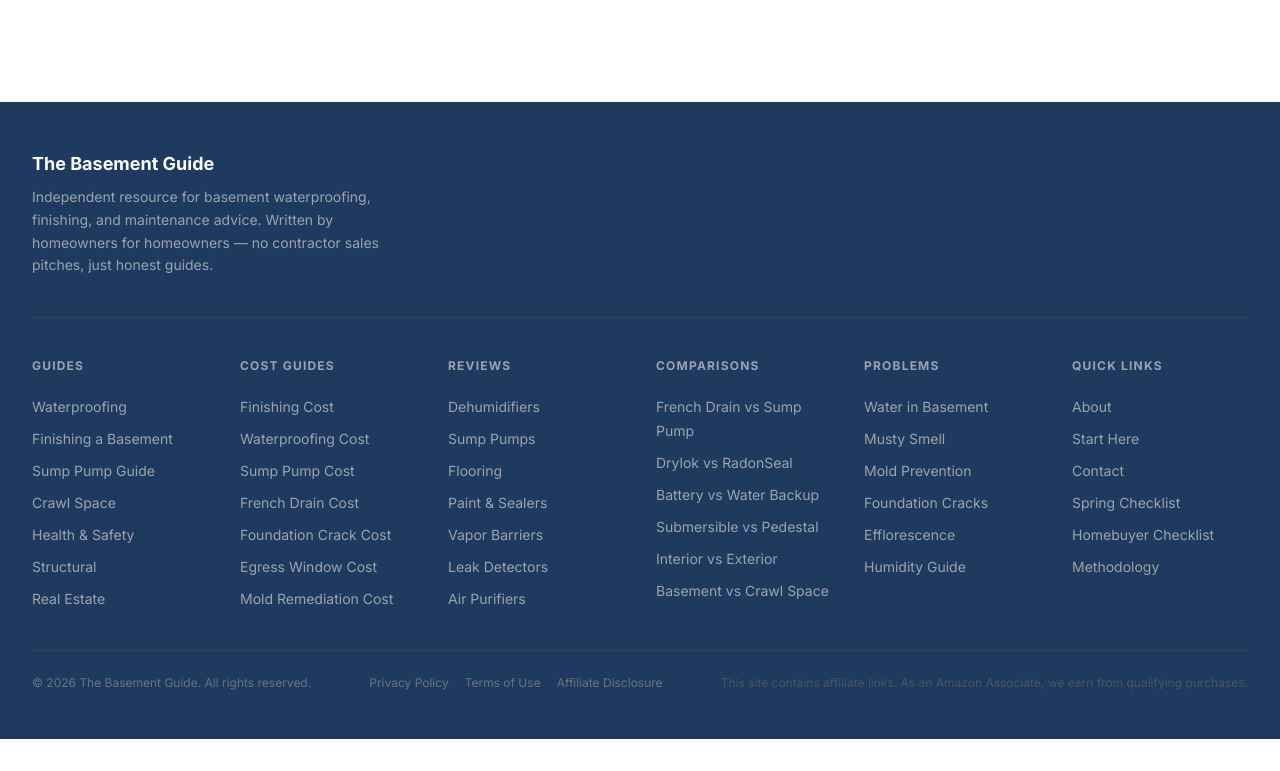
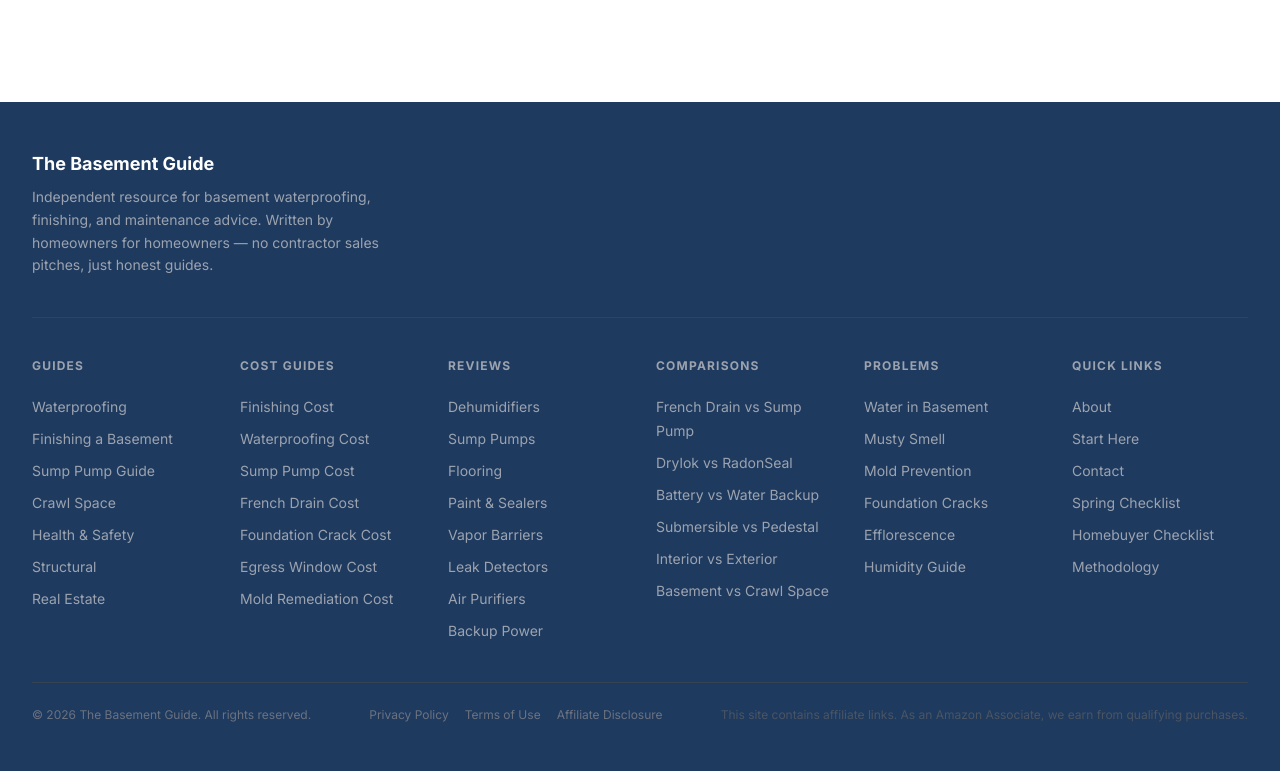
Before and after one commit to thebasementguide2026/basement-guide, a Next.js app: page / in a window 1280 px wide. Shown: the part 4131-4902 px from the top of the page. Before the commit the page ends 4870 px from the top, so only its background shows below. Built offline with nearby package versions, Linux system fonts and the light colour scheme.

Commit message:
Update Footer.tsx

```diff
--- a/components/Footer.tsx
+++ b/components/Footer.tsx
@@ -37,6 +37,7 @@
       { label: 'Vapor Barriers', href: '/articles/best-vapor-barriers' },
       { label: 'Leak Detectors', href: '/articles/best-water-leak-detectors' },
       { label: 'Air Purifiers', href: '/articles/best-basement-air-purifiers' },
+              { label: 'Backup Power', href: '/articles/backup-power-sump-pumps' },
     ],
   },
   {
```
